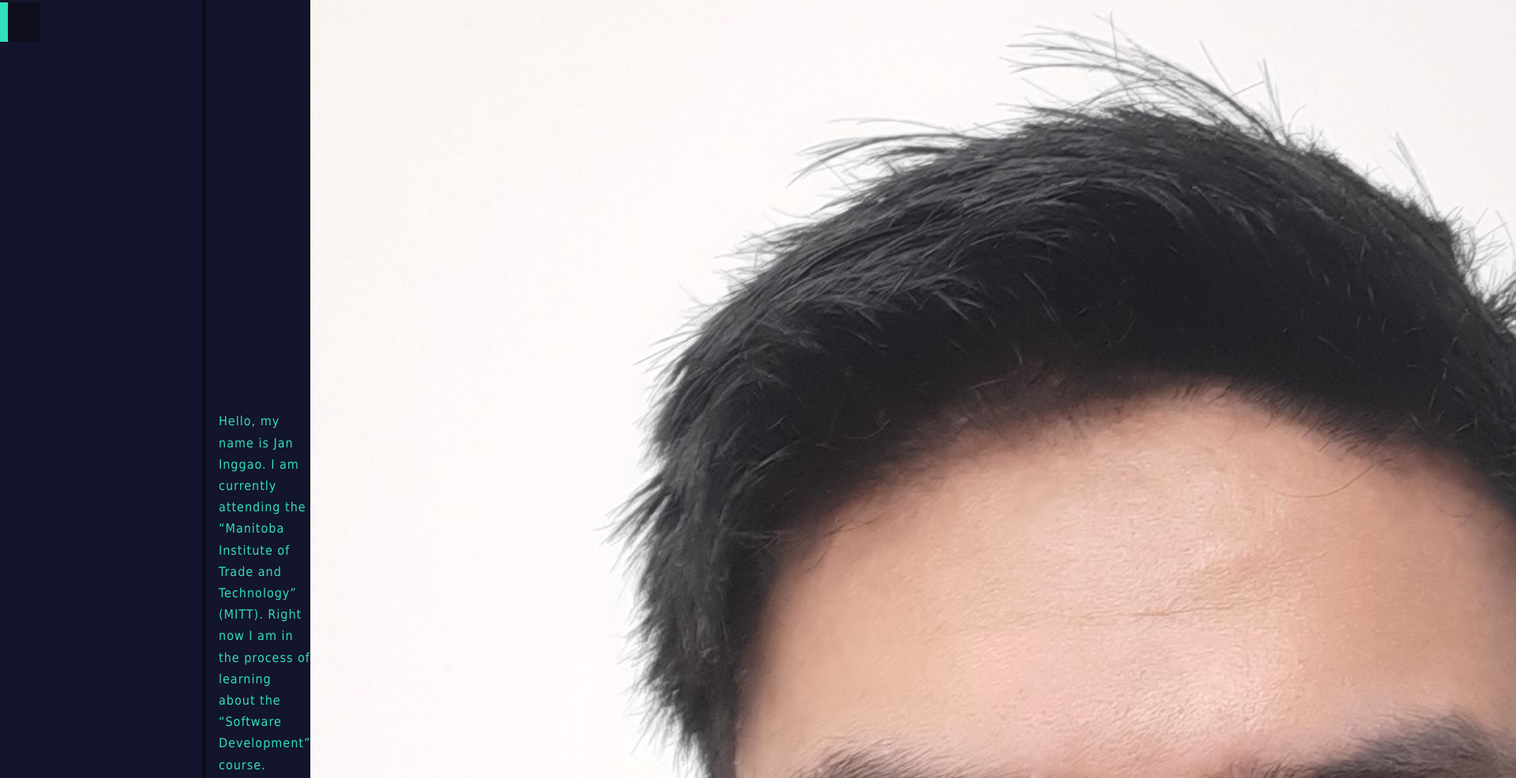
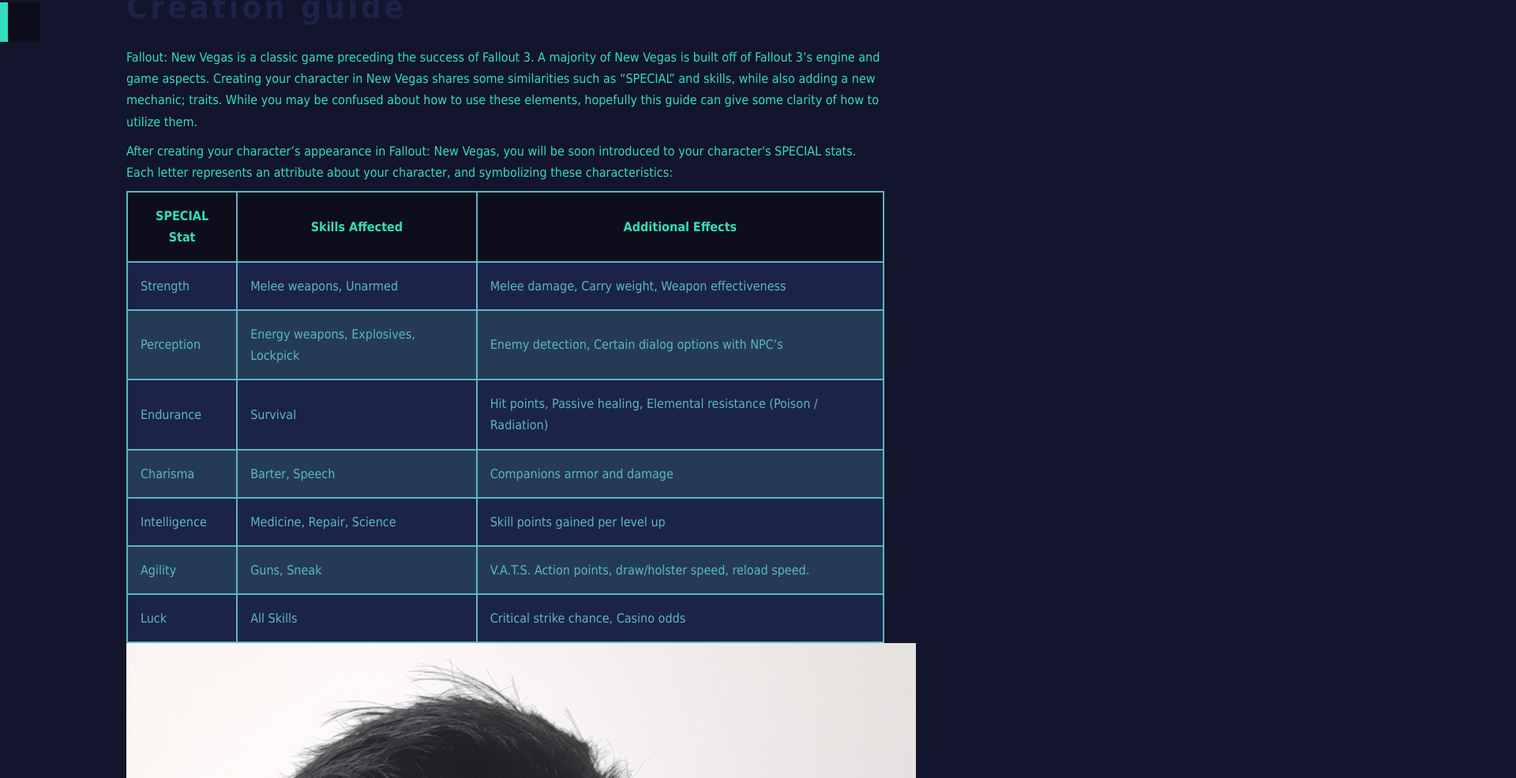
Before and after one commit to JcecInggao/Jan-Inggao-Portfolio, a website: page pages/blogs/blog3.html in a window 1280 px wide. Shown: the part 167-1153 px from the top of the page at 79% size, 1920 px wide, since content can reach past the window. Drawn offline with Linux system fonts and the light colour scheme; files whose address does not match are found by name.

Commit message:
added table to 3rd blog

```diff
--- a/pages/blogs/blog3.html
+++ b/pages/blogs/blog3.html
@@ -6,6 +6,7 @@
   <meta name="viewport" content="width=device-width, initial-scale=1.0">
   <link rel="stylesheet" href="../../src/styles/main.css">
   <link rel="stylesheet" href="../../src/styles/blog.css">
+  <link rel="stylesheet" href="../../src/styles/table.css">
   <script src="https://kit.fontawesome.com/3cc005bafe.js" crossorigin="anonymous"></script>
   <title>Blog - Fallout: New Vegas Guide</title>
   <script defer src="../src/js/main.js"></script></head>
@@ -38,11 +39,63 @@
     </div>
 
     <!-- Blog post -->
-    <div class="blog">
-      <div class="blog-box">
-        <div class="blog-text">
-          <p>Hello, my name is Jan Inggao. I am currently attending the “Manitoba Institute of Trade and Technology” (MITT). Right now I am in the process of learning about the “Software Development” course.</p>
-          <p>I was born on January 6th, 2002, in Davao city, Philippines. My family and I were able to move to Canada in 2006, when I was 4. I don’t remember much of the Philippines since I’ve been raised the majority of my life here in Canada. When my family and I first arrived, we lived in the country near niverville, until we eventually moved to Steinbach, where we currently live.</p>
+    <div class="blog-post">
+      <div class="blog-post-text">
+        <div class="blog-post-text">
+          <h2>Fallout: New Vegas - Character Creation guide</h2>
+          <p>	Fallout: New Vegas is a classic game preceding the success of Fallout 3. A majority of New Vegas is built off of Fallout 3’s engine and game aspects. Creating your character in New Vegas shares some similarities such as “SPECIAL” and skills, while also adding a new mechanic; traits. While you may be confused about how to use these elements, hopefully this guide can give some clarity of how to utilize them.</p>
+          <p>	After creating your character’s appearance in Fallout: New Vegas, you will be soon introduced to your character's SPECIAL stats. Each letter represents an attribute about your character, and symbolizing these characteristics:</p>
+            <div>
+              <div class="left">
+                <table>
+                  <tr>
+                    <th>SPECIAL Stat</th>
+                    <th>Skills Affected</th>
+                    <th>Additional Effects</th>
+                  </tr>
+                  <tr>
+                    <td>Strength</td>
+                    <td>Melee weapons, Unarmed</td>
+                    <td>Melee damage, Carry weight, Weapon effectiveness</td>
+                  </tr>
+                  <tr>
+                    <td>Perception</td>
+                    <td>Energy weapons, Explosives, Lockpick</td>
+                    <td>Enemy detection, Certain dialog options with NPC’s</td>
+                  </tr>
+                  <tr>
+                    <td>Endurance</td>
+                    <td>Survival</td>
+                    <td>Hit points, Passive healing, Elemental resistance (Poison / Radiation)</td>
+                  </tr>
+                  <tr>
+                    <td>Charisma</td>
+                    <td>Barter, Speech</td>
+                    <td>Companions armor and damage</td>
+                  </tr>
+                  <tr>
+                    <td>Intelligence</td>
+                    <td>Medicine, Repair, Science</td>
+                    <td>Skill points gained per level up</td>
+                  </tr>
+                  <tr>
+                    <td>Agility</td>
+                    <td>Guns, Sneak</td>
+                    <td>V.A.T.S. Action points, draw/holster speed, reload speed.</td>
+                  </tr>
+                  <tr>
+                    <td>Luck</td>
+                    <td>All Skills</td>
+                    <td>Critical strike chance, Casino odds</td>
+                  </tr>
+                </table>
+              </div>
+              <div class="right">
+                <!-- <img src="../../src/images/blog-images/falloutnv.png" alt="the VIT-O-matic from Fallout: New vegas"> -->
+              </div>
+            </div>
+
+
         </div>
 
         <img src="../src/images/face_thumbnail.jpg" alt=" image of me">
--- /dev/null
+++ b/src/styles/table.css
@@ -0,0 +1,38 @@
+  /* Color Palette used https://coolors.co/0e0d1c-1c234a-253b55-5cb7c1-32debc */
+  /* Dark Purple: #0e0d1c */
+  /* Medium Purple #12152B */
+  /* Dark Blue: #1c234a */
+  /* Medium Blue: #253b55 */
+  /* Light Blue: #5cb7c1 */
+  /* Light Green: #32debc */
+
+table {
+  border: 2px solid #0e0d1c;
+  background-color: #5cb7c1;
+  border-collapse: collapse;
+}
+
+table th {
+  border: 2px solid #5cb7c1;
+  background-color: #0e0d1c;
+  color: #32debc;
+  padding: 1em;
+  border-spacing: 0;
+}
+
+table td {
+  border: 2px solid #5cb7c1;
+  padding: 1em;
+  color: #5cb7c1;
+
+}
+
+/* Light bg*/
+table tr:nth-child(odd) td{
+  background-color: #253b55;
+}
+
+/* Dark bg*/
+table tr:nth-child(even) td{
+  background-color: #1c234a;
+}
```
Also changed, not shown: pages/blogs/blog2.html (+0 -4 lines), src/images/blog-images/falloutnv.png (added).
